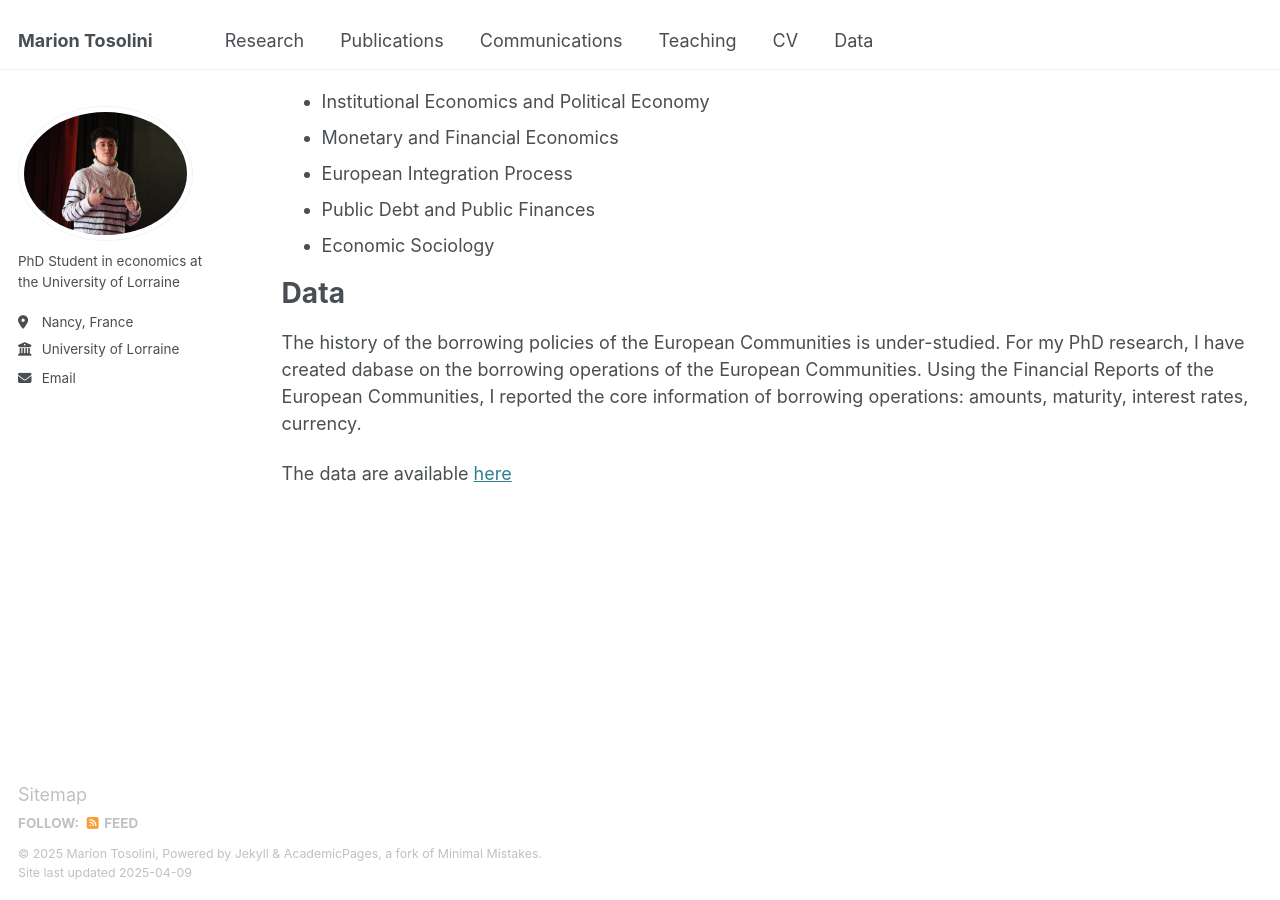
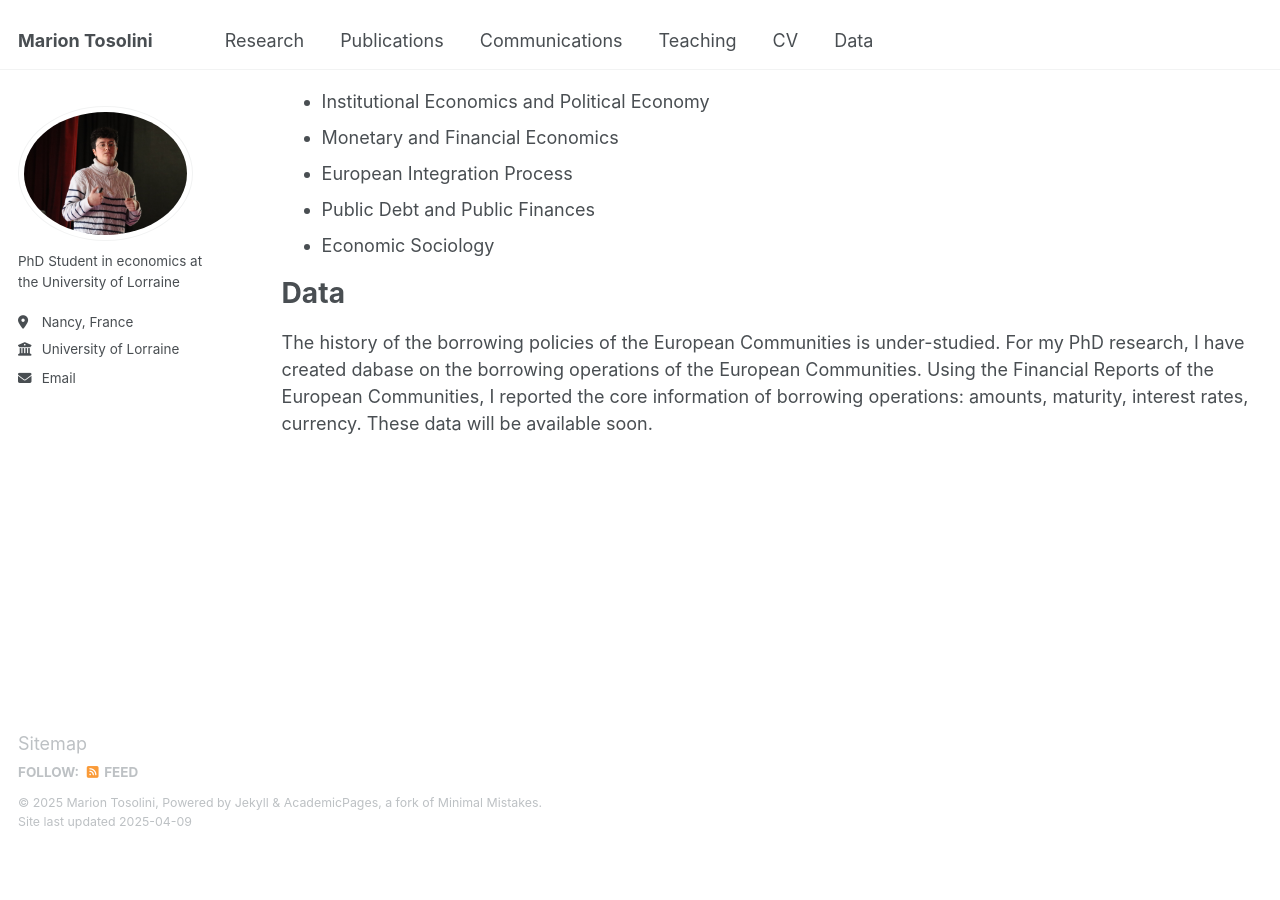
Before and after one commit to tosolini-marion/tosolini-marion.github.io, a Jekyll site: the page built from _pages/research.md, in a window 1280 px wide and 900 px high, scrolled down 1046 px. Built offline with Jekyll 4.4.1, drawn with Linux system fonts in a browser that asks for light colours; after the commit the page ends 1895 px from its top, so only the background shows below that.

Commit message:
Update research.md

```diff
--- a/_pages/research.md
+++ b/_pages/research.md
@@ -53,7 +53,4 @@ Research Interests
 
 Data
 ======
-The history of the borrowing policies of the European Communities is under-studied. For my PhD research, I have created dabase on the borrowing operations of the European Communities. Using the Financial Reports of the European Communities, I reported the core information of borrowing operations: amounts, maturity, interest rates, currency.
-
-
-The data are available [here](/data/)
+The history of the borrowing policies of the European Communities is under-studied. For my PhD research, I have created dabase on the borrowing operations of the European Communities. Using the Financial Reports of the European Communities, I reported the core information of borrowing operations: amounts, maturity, interest rates, currency. These data will be available soon.
```
